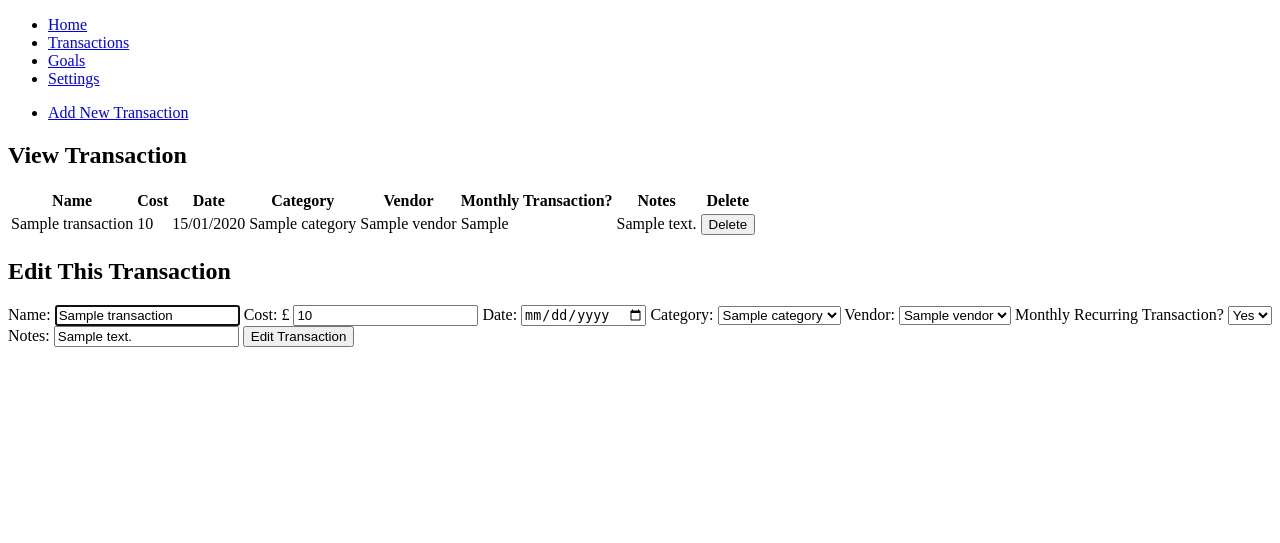
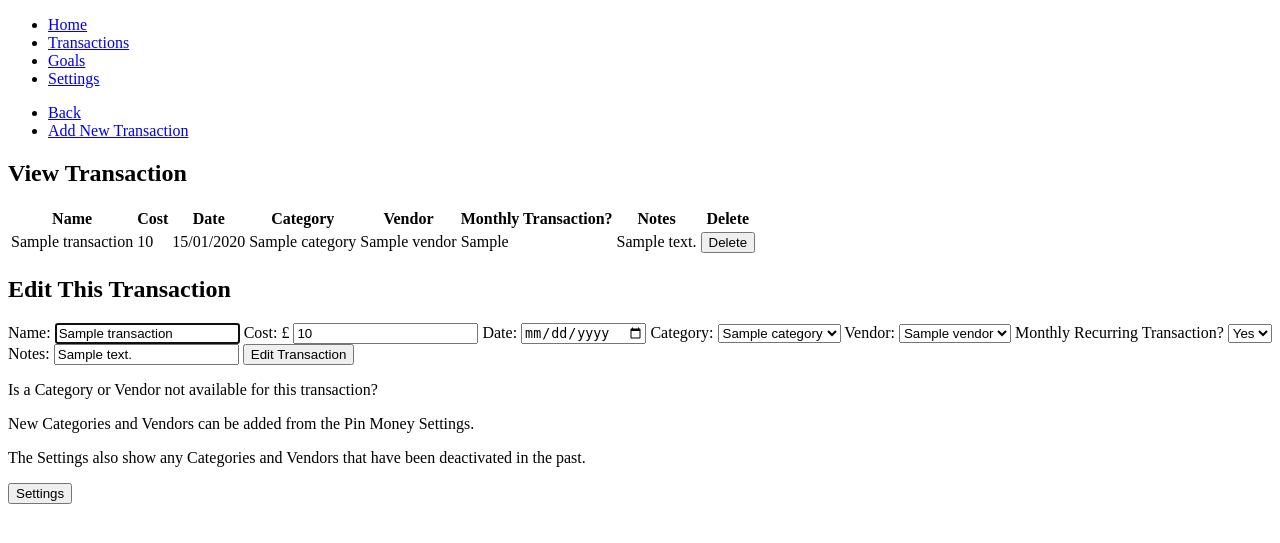
Before and after one commit to doublerdiner/pin_money, a Flask app: page /transactions/1 in a window 1280 px wide. Shown: the top 543 px of the page. Run offline with Flask 2, Linux system fonts and the light colour scheme; a database or web service that is not in the repository returns one stand-in record (values such as "Sample title"); some libraries are stand-ins or nearby versions.

Commit message:
Cleaning up the HTML navigation. Transactions

```diff
--- a/templates/transactions/show.html
+++ b/templates/transactions/show.html
@@ -4,6 +4,7 @@
     <header>
         <nav>
            <ul class = "sub-menu">
+                <li><a href="/transactions">Back</a></li>
                 <li><a href="/transactions/new">Add New Transaction</a></li>
            </ul>
         </nav>
@@ -83,6 +84,16 @@
                     {%endif%}
                 <button type="submit">Edit Transaction</button>
             </form>
+            <div>
+                <p>Is a Category or Vendor not available for this transaction?</p>
+                <p>New Categories and Vendors can be added from the Pin Money Settings.</p>
+                <p>The Settings also show any Categories and Vendors that have been deactivated in the past.</p>
+            </div>
+            <div>
+                <form action="/settings" target="_blank">
+                    <button type="submit">Settings</button>
+                </form>
+            </div>
         </section>
 </main>
 
```
Also changed, not shown: templates/transactions/new.html (+11 -0 lines).
